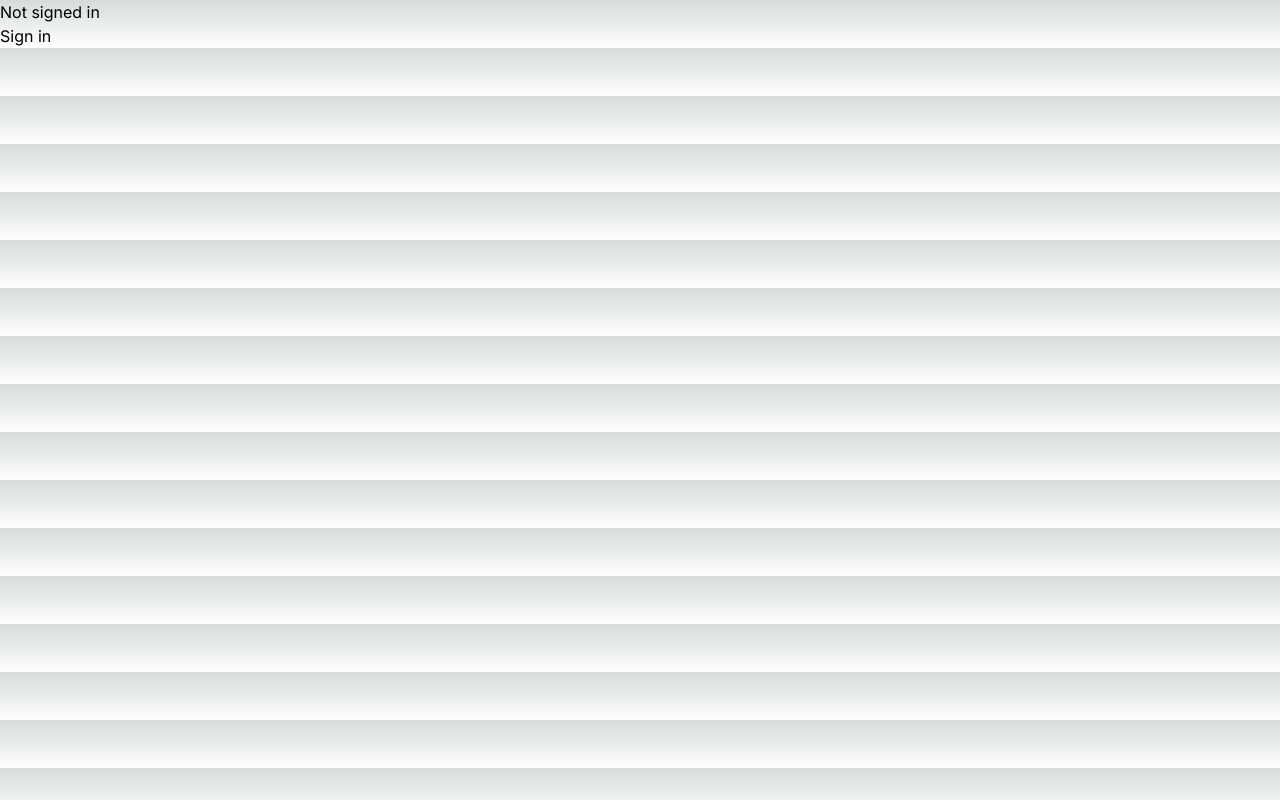
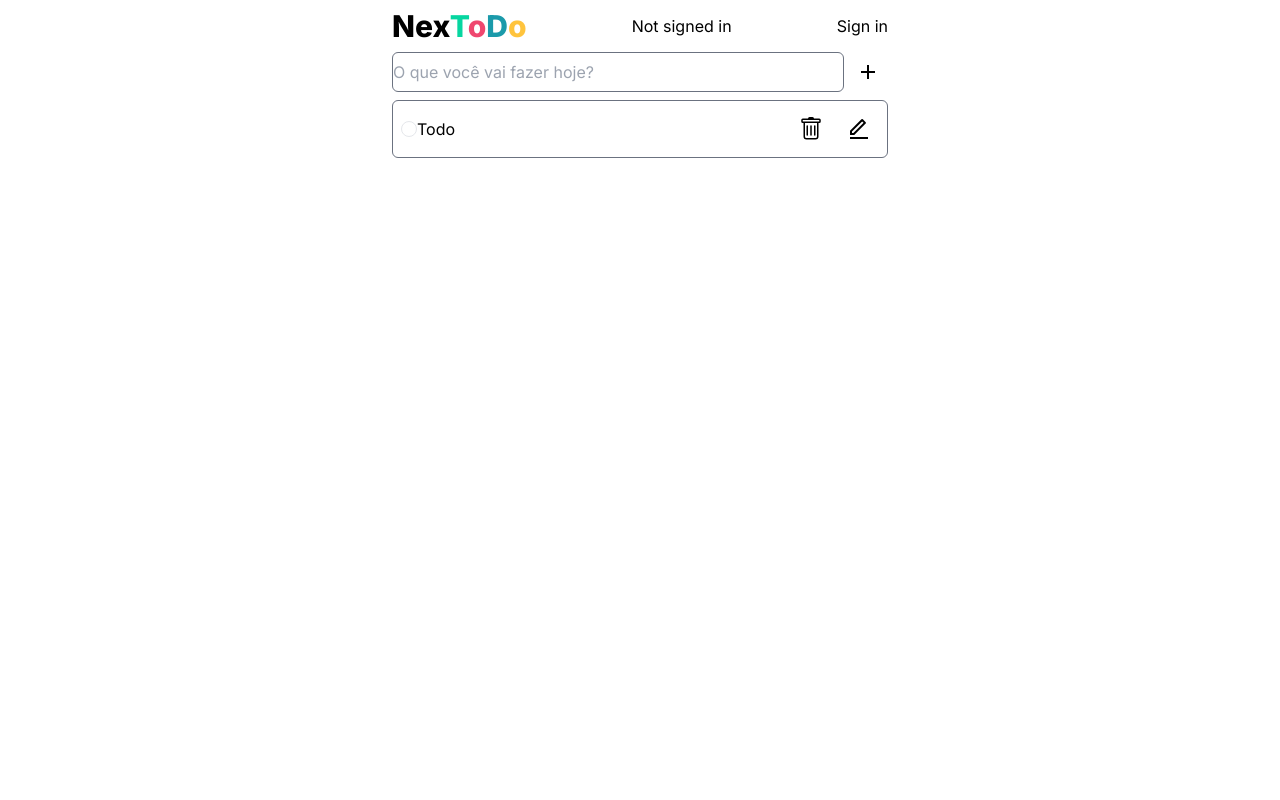
Before and after one commit to oArthurCandido/NexToDo, a Next.js app: page / in a window 1280 px wide. Built offline with nearby package versions, Linux system fonts and the light colour scheme; no server answers.

Commit message:
:sparkles: feat: frontend components

```diff
--- a/next.config.js
+++ b/next.config.js
@@ -1,4 +1,8 @@
 /** @type {import('next').NextConfig} */
-const nextConfig = {}
+const nextConfig = {
+  images: {
+    domains: ["lh3.googleusercontent.com"],
+  },
+};
 
-module.exports = nextConfig
+module.exports = nextConfig;
--- a/package.json
+++ b/package.json
@@ -11,6 +11,7 @@
   "dependencies": {
     "@auth/prisma-adapter": "^1.0.0",
     "@prisma/client": "^4.15.0",
+    "@types/react": "^18.2.12",
     "autoprefixer": "10.4.14",
     "eslint": "8.43.0",
     "eslint-config-next": "13.4.6",
@@ -19,6 +20,7 @@
     "postcss": "8.4.24",
     "react": "18.2.0",
     "react-dom": "18.2.0",
+    "react-icons": "^4.9.0",
     "tailwindcss": "3.3.2"
   },
   "devDependencies": {
--- a/src/app/api/auth/[...nextauth]/route.js
+++ b/src/app/api/auth/[...nextauth]/route.js
@@ -2,9 +2,7 @@ import NextAuth from "next-auth";
 import GithubProvider from "next-auth/providers/github";
 import GoogleProvider from "next-auth/providers/google";
 import { PrismaAdapter } from "@auth/prisma-adapter";
-import { PrismaClient } from "@prisma/client";
-
-const prisma = new PrismaClient();
+import prisma from "@/lib/prisma";
 
 export const authOptions = {
   adapter: PrismaAdapter(prisma),
--- a/src/app/globals.css
+++ b/src/app/globals.css
@@ -1,27 +1,3 @@
 @tailwind base;
 @tailwind components;
 @tailwind utilities;
-
-:root {
-  --foreground-rgb: 0, 0, 0;
-  --background-start-rgb: 214, 219, 220;
-  --background-end-rgb: 255, 255, 255;
-}
-
-@media (prefers-color-scheme: dark) {
-  :root {
-    --foreground-rgb: 255, 255, 255;
-    --background-start-rgb: 0, 0, 0;
-    --background-end-rgb: 0, 0, 0;
-  }
-}
-
-body {
-  color: rgb(var(--foreground-rgb));
-  background: linear-gradient(
-      to bottom,
-      transparent,
-      rgb(var(--background-end-rgb))
-    )
-    rgb(var(--background-start-rgb));
-}
--- a/src/app/layout.js
+++ b/src/app/layout.js
@@ -13,7 +13,11 @@ export default function RootLayout({ children }) {
   return (
     <html lang="en">
       <Provider>
-        <body className={inter.className}>{children}</body>
+        <body
+          className={` dark:bg-black dark:text-white max-w-lg m-auto px-2 ${inter.className}`}
+        >
+          {children}
+        </body>
       </Provider>
     </html>
   );
--- a/src/app/page.js
+++ b/src/app/page.js
@@ -1,10 +1,13 @@
-import Image from "next/image";
-import LoginBtn from "@/components/LoginBtn";
+import Nav from "@/components/Nav";
+import TodoInput from "@/components/TodoInput";
+import TodoList from "@/components/TodoList";
 
 export default function Home() {
   return (
     <div>
-      <LoginBtn />
+      <Nav />
+      <TodoInput />
+      <TodoList />
     </div>
   );
 }
--- /dev/null
+++ b/src/components/Nav.js
@@ -0,0 +1,20 @@
+"use client";
+import React from "react";
+import LoginBtn from "@/components/LoginBtn";
+
+function Nav() {
+  return (
+    <div id="NavBox" className="flex justify-between items-center pt-2">
+      <div className="font-extrabold text-3xl">
+        <span>Nex</span>
+        <span className="text-nextGreen">T</span>
+        <span className="text-nextred">o</span>
+        <span className="text-nextBlue">D</span>
+        <span className="text-nextYellow">o</span>
+      </div>
+      <LoginBtn />
+    </div>
+  );
+}
+
+export default Nav;
--- /dev/null
+++ b/src/components/TodoInput.js
@@ -0,0 +1,20 @@
+import React from "react";
+import { FiSend } from "react-icons/fi";
+import { RiAddFill } from "react-icons/ri";
+
+function TodoInput() {
+  return (
+    <div className="flex mt-2">
+      <input
+        className="w-full rounded-md dark:bg-black border border-gray-500 dark:text-gray-200"
+        type="text"
+        placeholder="O que você vai fazer hoje?"
+      />
+      <button className="hover:bg-nextGreen rounded-full ml-1 p-2">
+        <RiAddFill className="text-2xl" />
+      </button>
+    </div>
+  );
+}
+
+export default TodoInput;
--- /dev/null
+++ b/src/components/TodoList.js
@@ -0,0 +1,40 @@
+"use client";
+import React from "react";
+import { useState } from "react";
+import { BsTrash } from "react-icons/bs";
+import { RiEditLine } from "react-icons/ri";
+
+function TodoList() {
+  const [checked, setChecked] = useState(false);
+  return (
+    <div
+      id="todoBox"
+      className="mt-2 p-2 border w-full flex items-center rounded-md border-gray-500 justify-between"
+    >
+      <div className="flex items-center mr-4 ">
+        <input
+          checked={checked}
+          id="green-checkbox"
+          type="checkbox"
+          value=""
+          className={` ${
+            checked ? "bg-nextGreen" : ""
+          } rounded-full border  w-4 h-4 appearance-none `}
+          onChange={() => setChecked(!checked)}
+        />
+
+        <span>Todo</span>
+      </div>
+      <div>
+        <button className="hover:bg-nextred rounded-full p-2">
+          <BsTrash className="text-2xl" />
+        </button>
+        <button className="hover:bg-nextBlue rounded-full p-2 ml-2">
+          <RiEditLine className="text-2xl  " />
+        </button>
+      </div>
+    </div>
+  );
+}
+
+export default TodoList;
--- /dev/null
+++ b/src/lib/prisma.js
@@ -0,0 +1,14 @@
+import { PrismaClient } from "@prisma/client";
+
+let prisma;
+
+if (process.env.NODE_ENV === "production") {
+  prisma = new PrismaClient();
+} else {
+  if (!global.prisma) {
+    global.prisma = new PrismaClient();
+  }
+  prisma = global.prisma;
+}
+
+export default prisma;
--- a/tailwind.config.js
+++ b/tailwind.config.js
@@ -1,18 +1,24 @@
 /** @type {import('tailwindcss').Config} */
 module.exports = {
   content: [
-    './src/pages/**/*.{js,ts,jsx,tsx,mdx}',
-    './src/components/**/*.{js,ts,jsx,tsx,mdx}',
-    './src/app/**/*.{js,ts,jsx,tsx,mdx}',
+    "./src/pages/**/*.{js,ts,jsx,tsx,mdx}",
+    "./src/components/**/*.{js,ts,jsx,tsx,mdx}",
+    "./src/app/**/*.{js,ts,jsx,tsx,mdx}",
   ],
   theme: {
     extend: {
       backgroundImage: {
-        'gradient-radial': 'radial-gradient(var(--tw-gradient-stops))',
-        'gradient-conic':
-          'conic-gradient(from 180deg at 50% 50%, var(--tw-gradient-stops))',
+        "gradient-radial": "radial-gradient(var(--tw-gradient-stops))",
+        "gradient-conic":
+          "conic-gradient(from 180deg at 50% 50%, var(--tw-gradient-stops))",
+      },
+      colors: {
+        nextGreen: "#06d6a0",
+        nextBlue: "#1b9aaa",
+        nextred: "#ef476f",
+        nextYellow: "#ffc43d",
       },
     },
   },
   plugins: [],
-}
+};
```
Also changed, not shown: src/components/LoginBtn.js (+11 -2 lines), 1 other file (tests, documents, lock files or other folders).
